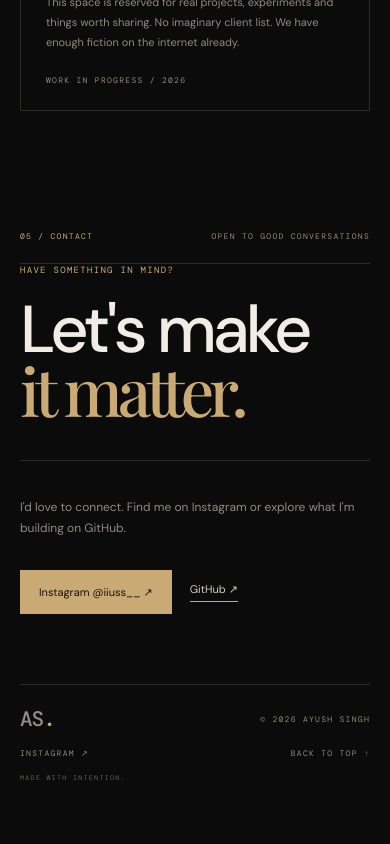
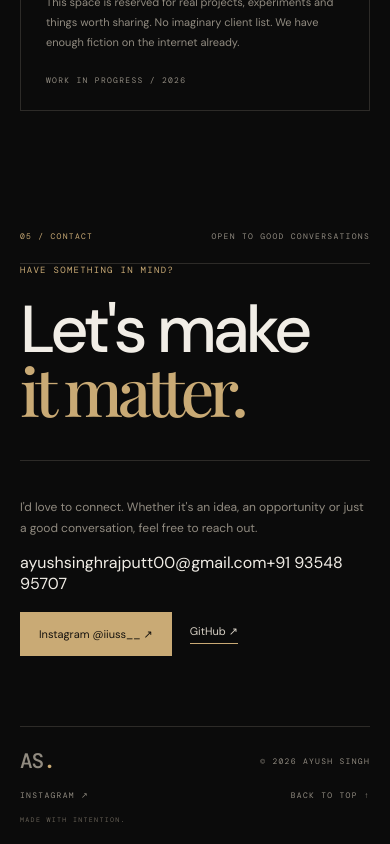
Before and after one commit to ayushsinghrajputt00-del/ayush-singh-portfolio, a React (Vite) app: page / in a window 390 px wide. Shown: the part 3557-4401 px from the top of the page. Before the commit the page ends 4359 px from the top, so only its background shows below. Built offline with nearby package versions, Linux system fonts and the light colour scheme; a web font is replaced by a local one.

Commit message:
Add public email and phone contact details

```diff
--- a/src/main.jsx
+++ b/src/main.jsx
@@ -125,7 +125,7 @@ function App() {
       </section>
 
       <section className="contact shell" id="contact">
-        <Reveal><div className="section-label"><span>05 / CONTACT</span><span>OPEN TO GOOD CONVERSATIONS</span></div><p className="gold-label">HAVE SOMETHING IN MIND?</p><h2>Let's make<br/><em>it matter.</em></h2><div className="contact-foot"><p>I'd love to connect. Find me on Instagram or explore what I'm building on GitHub.</p><div className="contact-links"><a className="button" href="https://www.instagram.com/iiuss__/" target="_blank" rel="noreferrer">Instagram @iiuss__ ↗</a><a className="social-link" href="https://github.com/ayushsinghrajputt00-del" target="_blank" rel="noreferrer">GitHub ↗</a></div></div></Reveal>
+        <Reveal><div className="section-label"><span>05 / CONTACT</span><span>OPEN TO GOOD CONVERSATIONS</span></div><p className="gold-label">HAVE SOMETHING IN MIND?</p><h2>Let's make<br/><em>it matter.</em></h2><div className="contact-foot"><div><p>I'd love to connect. Whether it's an idea, an opportunity or just a good conversation, feel free to reach out.</p><div className="contact-details"><a href="mailto:ayushsinghrajputt00@gmail.com">ayushsinghrajputt00@gmail.com</a><a href="tel:+919354895707">+91 93548 95707</a></div></div><div className="contact-links"><a className="button" href="https://www.instagram.com/iiuss__/" target="_blank" rel="noreferrer">Instagram @iiuss__ ↗</a><a className="social-link" href="https://github.com/ayushsinghrajputt00-del" target="_blank" rel="noreferrer">GitHub ↗</a></div></div></Reveal>
       </section>
     </main>
     <footer className="footer shell"><a className="brand" href="#top">AS<span>.</span></a><span>© {new Date().getFullYear()} AYUSH SINGH</span><a href="https://www.instagram.com/iiuss__/" target="_blank" rel="noreferrer">INSTAGRAM ↗</a><a href="#top">BACK TO TOP ↑</a><small>MADE WITH INTENTION.</small></footer>
```
